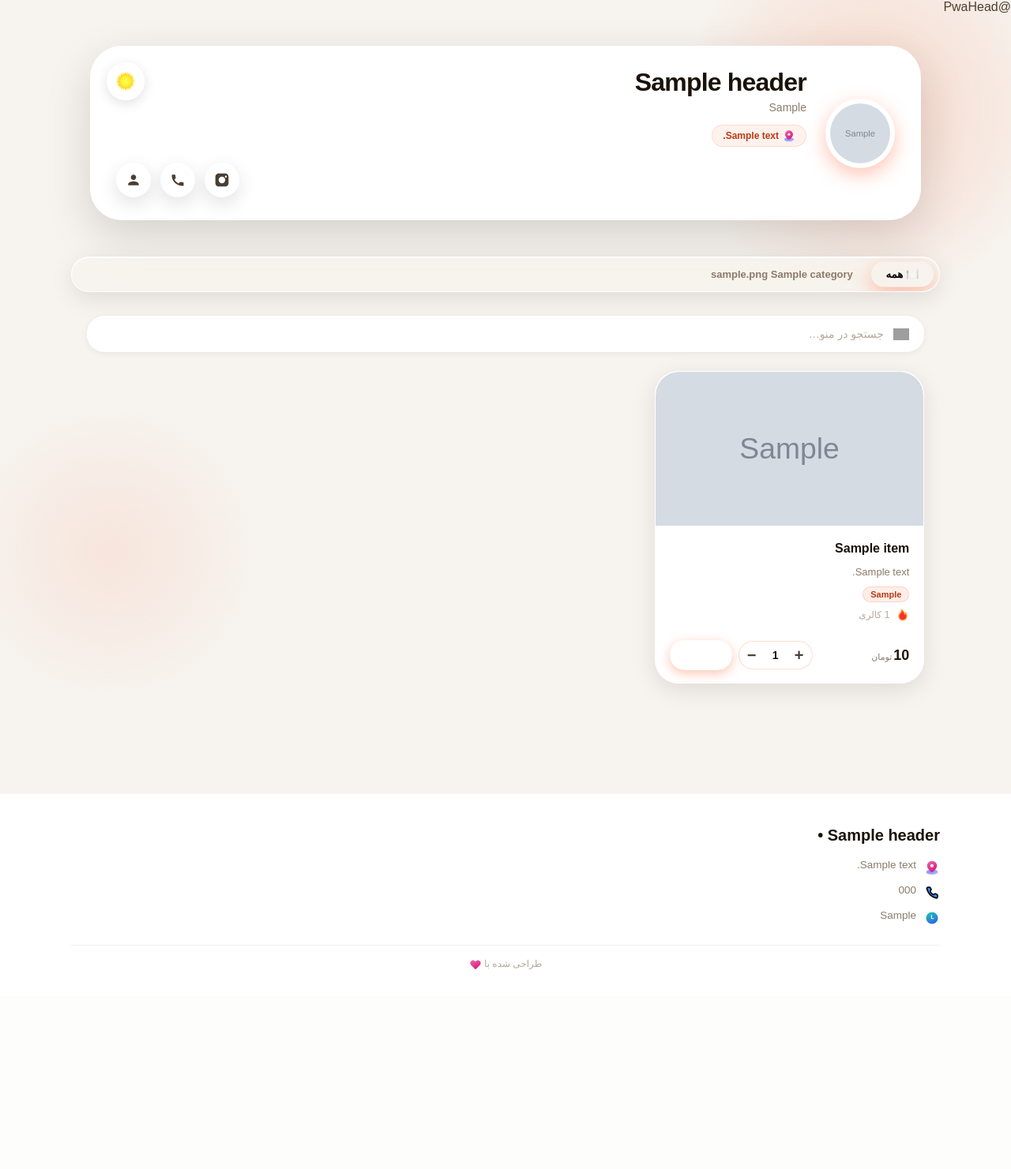
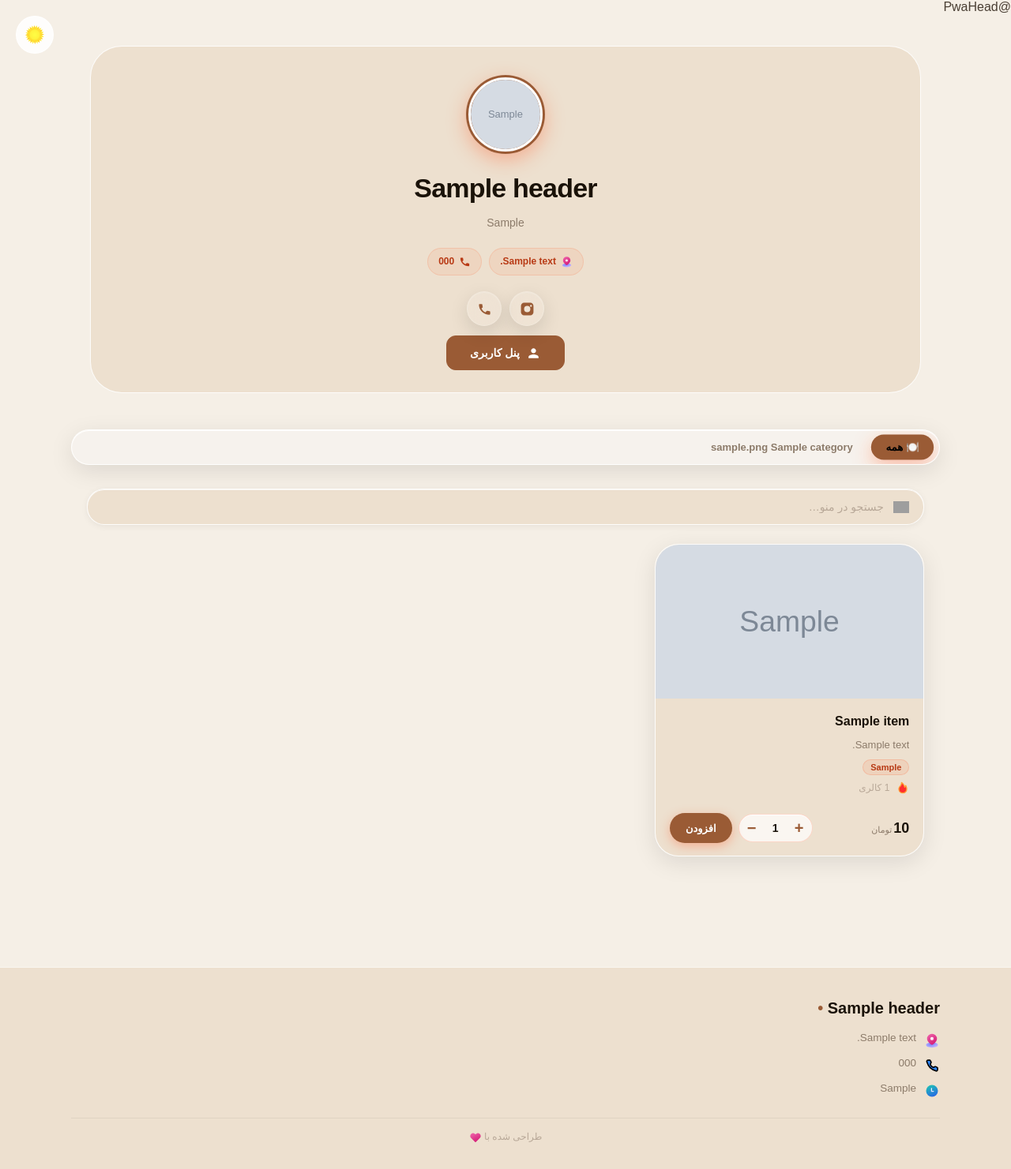
Before and after one commit to pouyaroid/digital, a Laravel app: page / in a window 1280 px wide. Shown: the whole page at 79% size. Before the commit the page ends 1228 px from the top, so only its background shows below. Run offline with Laravel 12, Linux system fonts and the light colour scheme; a user stored in the database is signed in; data comes from the database, SQL or seed files in the repository; tables that the repository leaves empty hold one stand-in row (values such as "Sample post"); grey boxes marked "Sample" are stand-in pictures; some libraries are stand-ins or nearby versions; grey boxes are pictures that could not be loaded.

Commit message:
edit ui v1

```diff
--- a/resources/views/dynamic-style.blade.php
+++ b/resources/views/dynamic-style.blade.php
@@ -4,15 +4,15 @@
    THEME VARIABLES — Light (default)
    ═══════════════════════════════════════════ */
 :root {
-    --brand: {{ setting('brand_color', '##2222ff') }};
+    --brand: {{ setting('brand_color', '#9A5B35') }};
     --brand-soft:    rgba(255,87,34,0.12);
     --brand-glow:    rgba(255,87,34,0.25);
     --accent:        #FF8A65;
 
-    --bg: {{ setting('bg', '#F7F3EE') }};
-    --bg2: {{ setting('bg', '#F7F3EE') }};
-    --surface: {{ setting('surface_color', '#FFFFFF') }};
-    --surface-hover: {{ setting('surface_hover', 'rgba(255,255,255,0.88)') }};
+    --bg: {{ setting('bg', '#F5EFE6') }};
+    --bg2: {{ setting('bg', '#AAA3AA') }};
+    --surface: {{ setting('surface_color', '#EDE0CF') }};
+    --surface-hover: {{ setting('surface_hover', '##AAA3AA') }};
     --surface-solid: #FFFFFF;
     --glass-border: {{ setting('glass_border', 'rgba(255,255,255,0.9)') }};
     --glass-border2: {{ setting('glass_border2', 'rgba(0,0,0,0.06)') }};
@@ -143,9 +143,9 @@ body {
     border-radius: 50%;
     border: 1px solid var(--toggle-border);
     background: var(--toggle-bg);
-    backdrop-filter: blur(20px) saturate(1.8);
-    -webkit-backdrop-filter: blur(20px) saturate(1.8);
-    box-shadow: var(--toggle-shadow);
+    {{-- backdrop-filter: blur(20px) saturate(1.8);
+    -webkit-backdrop-filter: blur(20px) saturate(1.8); --}}
+    {{-- box-shadow: var(--toggle-shadow); --}}
     cursor: pointer;
     display: flex;
     align-items: center;
@@ -195,7 +195,7 @@ body::before {
     position: fixed;
     top: -120px; right: -80px;
     width: 520px; height: 520px;
-    background: radial-gradient(circle, rgba(255,87,34,0.18) 0%, transparent 65%);
+    {{-- background: radial-gradient(circle, rgba(255,87,34,0.18) 0%, transparent 65%); --}}
     border-radius: 50%;
     pointer-events: none;
     z-index: 0;
@@ -205,7 +205,7 @@ body::after {
     position: fixed;
     bottom: -100px; left: -60px;
     width: 400px; height: 400px;
-    background: radial-gradient(circle, rgba(255,138,101,0.13) 0%, transparent 65%);
+    {{-- background: radial-gradient(circle, rgba(255,138,101,0.13) 0%, transparent 65%); --}}
     border-radius: 50%;
     pointer-events: none;
     z-index: 0;
@@ -219,6 +219,11 @@ body::after {
 }
 
 /* ══════════════ HERO ══════════════ */
+
+/* ============================
+   HERO HEADER
+============================ */
+
 .hero {
     position: relative;
     z-index: 1;
@@ -227,49 +232,62 @@ body::after {
     margin: 0 auto;
 }
 
+/* Main Container */
 .hero-glass {
     position: relative;
     background: var(--surface);
-    backdrop-filter: blur(24px) saturate(1.6);
-    -webkit-backdrop-filter: blur(24px) saturate(1.6);
+    {{-- backdrop-filter: blur(24px) saturate(1.6); --}}
+    {{-- -webkit-backdrop-filter: blur(24px) saturate(1.6); --}}
     border: 1px solid var(--glass-border);
     border-radius: var(--r-2xl);
-    box-shadow: var(--shadow-lg), inset 0 1px 0 rgba(255,255,255,0.8);
-    padding: 28px 32px;
+    {{-- box-shadow: var(--shadow-lg), inset 0 1px 0 rgba(255,255,255,0.8); --}}
+
     display: flex;
+    flex-direction: column;
     align-items: center;
-    gap: 24px;
+    text-align: center;
+
+    padding: 36px 28px 28px;
+    gap: 0;
 }
 
 [data-theme="dark"] .hero-glass {
     box-shadow: var(--shadow-lg), inset 0 1px 0 rgba(255,255,255,0.04);
 }
 
+/* ============================
+   LOGO
+============================ */
+
 .hero-logo-ring {
     flex-shrink: 0;
-    width: 88px; height: 88px;
+    width: 100px;
+    height: 100px;
     border-radius: 50%;
     background: var(--brand);
     padding: 3px;
     box-shadow: var(--shadow-brand);
+    margin: 0 auto 18px;
 }
 
 .hero-logo-ring img {
-    width: 100%; height: 100%;
+    width: 100%;
+    height: 100%;
     border-radius: 50%;
     object-fit: cover;
     border: 3px solid #fff;
 }
 
 .hero-logo-placeholder {
-    width: 100%; height: 100%;
+    width: 100%;
+    height: 100%;
     border-radius: 50%;
-    background: linear-gradient(135deg, #FFF3E0, #FFE0B2);
+    {{-- background: linear-gradient(135deg, #FFF3E0, #FFE0B2); --}}
     border: 3px solid #fff;
     display: flex;
     align-items: center;
     justify-content: center;
-    font-size: 34px;
+    font-size: 38px;
 }
 
 [data-theme="dark"] .hero-logo-placeholder {
@@ -277,40 +295,73 @@ body::after {
     border-color: rgba(255,255,255,0.15);
 }
 
-.hero-info { flex: 1; }
+/* ============================
+   BRAND INFORMATION
+============================ */
+
+.hero-info {
+    width: 100%;
+    min-width: 0;
+    display: flex;
+    flex-direction: column;
+    align-items: center;
+}
 
 .hero-name {
-    font-size: clamp(24px, 5vw, 32px);
+    font-size: clamp(24px, 5vw, 34px);
     font-weight: 900;
     color: var(--text-h);
     letter-spacing: -0.8px;
-    line-height: 1.1;
+    line-height: 1.5;
+    margin: 0;
+    text-align: center;
 }
 
 .hero-tagline {
     font-size: 14px;
     color: var(--text-m);
-    margin-top: 6px;
+    margin: 5px 0 0;
     font-weight: 400;
+    line-height: 1.9;
+    text-align: center;
 }
+
+/* ============================
+   ADDRESS & CONTACT
+============================ */
 
 .hero-pills {
     display: flex;
     flex-wrap: wrap;
-    gap: 8px;
-    margin-top: 14px;
+    justify-content: center;
+    align-items: center;
+    gap: 9px;
+    margin-top: 18px;
+    max-width: 100%;
 }
 
 .hero-pill {
     display: inline-flex;
     align-items: center;
-    gap: 5px;
-    padding: 5px 13px;
+    justify-content: center;
+    gap: 6px;
+    padding: 6px 13px;
     border-radius: 50px;
     font-size: 12px;
     font-weight: 600;
+    line-height: 1.8;
+    text-decoration: none;
+    max-width: 100%;
+    overflow-wrap: anywhere;
 }
 
+.hero-pill-icon {
+    width: 15px;
+    height: 15px;
+    flex-shrink: 0;
+}
+
+/* Open Status */
 .pill-open {
     background: var(--green-soft);
     color: #15803D;
@@ -319,16 +370,23 @@ body::after {
 
 .pill-open::before {
     content: '';
-    width: 6px; height: 6px;
+    width: 6px;
+    height: 6px;
     border-radius: 50%;
     background: var(--green);
     animation: blink 2s infinite;
 }
 
 @keyframes blink {
-    0%,100%{ opacity:1; } 50%{ opacity:0.3; }
+    0%, 100% {
+        opacity: 1;
+    }
+    50% {
+        opacity: 0.3;
+    }
 }
 
+/* Address & Phone */
 .pill-info {
     background: rgba(255,87,34,0.08);
     color: #B83A15;
@@ -340,6 +398,163 @@ body::after {
     color: #FF8A65;
     border-color: rgba(255,87,34,0.25);
 }
+
+/* ============================
+   SOCIAL & USER ACTIONS
+============================ */
+
+.hero-actions {
+    display: flex;
+    flex-direction: column;
+    align-items: center;
+    gap: 10px;
+    margin-top: 20px;
+}
+
+.hero-social-actions {
+    display: flex;
+    align-items: center;
+    justify-content: center;
+    gap: 10px;
+}
+
+.hero-icon-btn {
+    width: 38px;
+    height: 38px;
+    display: inline-flex;
+    align-items: center;
+    justify-content: center;
+    border-radius: 50%;
+    color: var(--text-h);
+    background: var(--surface);
+    border: 1px solid var(--glass-border);
+    text-decoration: none;
+    transition: all 0.2s ease;
+}
+
+.hero-icon-btn:hover {
+    color: #fff;
+    background: var(--brand);
+    border-color: var(--brand);
+    transform: translateY(-2px);
+}
+
+.hero-account-btn {
+    min-width: 150px;
+    min-height: 44px;
+    padding: 0 22px;
+    display: inline-flex;
+    align-items: center;
+    justify-content: center;
+    gap: 8px;
+    border-radius: 12px;
+    color: #fff;
+    background: var(--brand);
+    border: 1px solid var(--brand);
+    text-decoration: none;
+    font-size: 14px;
+    font-weight: 600;
+    transition: all 0.2s ease;
+}
+
+.hero-account-btn:hover {
+    color: #fff;
+    filter: brightness(0.95);
+    transform: translateY(-2px);
+}
+
+.hero-icon-btn svg {
+    display: block;
+}
+
+/* ============================
+   THEME TOGGLE
+============================ */
+
+.theme-toggle {
+    position: absolute;
+    top: 18px;
+    left: 18px;
+    z-index: 5;
+}
+
+/* ============================
+   MOBILE RESPONSIVE
+============================ */
+
+@media (max-width: 600px) {
+
+    .hero {
+        padding: 22px 14px 24px;
+    }
+
+    .hero-glass {
+        padding: 34px 16px 24px;
+        border-radius: var(--r-2xl);
+    }
+
+    .hero-logo-ring {
+        width: 86px;
+        height: 86px;
+        margin-bottom: 14px;
+    }
+
+    .hero-logo-placeholder {
+        font-size: 32px;
+    }
+
+    .hero-name {
+        font-size: 26px;
+        letter-spacing: -0.5px;
+    }
+
+    .hero-tagline {
+        font-size: 12px;
+        margin-top: 4px;
+    }
+
+    .hero-pills {
+        margin-top: 15px;
+        gap: 8px;
+    }
+
+    .hero-pill {
+        font-size: 11px;
+        padding: 5px 10px;
+    }
+
+    .hero-actions {
+        display: flex;
+        justify-content: center;
+        align-items: center;
+        flex-wrap: wrap;
+        gap: 12px;
+        margin-top: 22px;
+    }
+
+
+    .hero-account-btn {
+        display: inline-flex;
+        align-items: center;
+        justify-content: center;
+        gap: 8px;
+        padding: 10px 19px;
+        border-radius: 50px;
+        background: var(--brand);
+        color: #fff;
+        text-decoration: none;
+        font-size: 13px;
+        font-weight: 700;
+        border: 1px solid var(--brand);
+        transition: all .2s ease;
+    }
+
+    .theme-toggle {
+        top: 12px;
+        left: 12px;
+    }
+}
+
 
 /* ══════════════ STICKY NAV ══════════════ */
 .cat-nav {
@@ -353,8 +568,8 @@ body::after {
     max-width: 1100px;
     margin: 0 auto;
     background: rgba(247,243,238,0.82);
-    backdrop-filter: blur(20px) saturate(1.8);
-    -webkit-backdrop-filter: blur(20px) saturate(1.8);
+    {{-- backdrop-filter: blur(20px) saturate(1.8); --}}
+    {{-- -webkit-backdrop-filter: blur(20px) saturate(1.8); --}}
     border: 1px solid rgba(255,255,255,0.85);
     border-radius: var(--r-xl);
     box-shadow: var(--shadow-md), inset 0 1px 0 rgba(255,255,255,0.9);
@@ -377,7 +592,7 @@ body::after {
 .nav-btn {
     flex-shrink: 0;
     padding: 8px 18px;
-    border-radius: 50px;
+    border-radius: 20px;
     border: none;
     background: transparent;
     color: var(--text-m);
@@ -390,7 +605,7 @@ body::after {
 }
 
 .nav-btn:hover {
-    background: rgba(255,87,34,0.08);
+    background:var(--bg2);
     color: var(--brand);
 }
 
@@ -521,7 +736,7 @@ body::after {
 
 .card-img-placeholder {
     width: 100%; height: 100%;
-    background: linear-gradient(135deg, #F5EFE6, #EDE0D0);
+    {{-- background: linear-gradient(135deg, #F5EFE6, #EDE0D0); --}}
     display: flex;
     align-items: center;
     justify-content: center;
@@ -875,8 +1090,8 @@ footer {
     position: relative;
     z-index: 1;
     background: var(--surface);
-    backdrop-filter: blur(16px);
-    -webkit-backdrop-filter: blur(16px);
+    {{-- backdrop-filter: blur(16px); --}}
+    {{-- -webkit-backdrop-filter: blur(16px); --}}
     border-top: 1px solid rgba(255,255,255,0.7);
     padding: 40px 24px 32px;
 }
--- a/resources/views/index.blade.php
+++ b/resources/views/index.blade.php
@@ -21,71 +21,117 @@
     @endphp
 
     {{-- ═══════ HERO ═══════ --}}
+
 <header class="hero">
     <div class="hero-glass">
 
-            {{-- دکمه تغییر تم — داخل hero برای موبایل / fixed برای دسکتاپ --}}
+        {{-- تغییر تم --}}
         <button id="themeToggle" class="theme-toggle" aria-label="تغییر حالت روز/شب">
-
             <span class="theme-icon sun">
                 <img src="{{ asset('images/icons/sun.svg') }}" alt="حالت روز">
             </span>
-
             <span class="theme-icon moon">
                 <img src="{{ asset('images/icons/moon.svg') }}" alt="حالت شب">
             </span>
-
         </button>
 
+        {{-- لوگو --}}
         <div class="hero-logo-ring">
             @if(!empty($header->logo))
                 <img src="{{ asset('storage/' . $header->logo) }}" alt="لوگو">
             @else
-                    <div class="hero-logo-placeholder">{{ $header->coffee_emoji ?? '☕' }}</div>
+                <div class="hero-logo-placeholder">
+                    {{ $header->coffee_emoji ?? '☕' }}
+                </div>
             @endif
         </div>
 
+        {{-- اطلاعات برند --}}
         <div class="hero-info">
-                <h1 class="hero-name">{{ $header->cafe_name ?? 'کافه بدون نام' }}</h1>
-                <p class="hero-tagline">{{ $header->cafe_tagline ?? 'توضیحی ثبت نشده است' }}</p>
 
+            <h1 class="hero-name">
+                {{ $header->cafe_name ?? 'کافه بدون نام' }}
+            </h1>
+
+            <p class="hero-tagline">
+                {{ $header->cafe_tagline ?? 'توضیحی ثبت نشده است' }}
+            </p>
+
+            {{-- اطلاعات تماس --}}
             <div class="hero-pills">
+
                 <span class="hero-pill pill-info">
-                        <img src="{{ asset('images/icons/location.svg') }}" alt="لوکیشن" class="hero-pill-icon">
+                    <img src="{{ asset('images/icons/location.svg') }}"
+                         alt=""
+                         class="hero-pill-icon">
                     {{ $contact->address ?? 'آدرس ثبت نشده' }}
                 </span>
+
+                @if(!empty($contact->phone))
+                    <a href="tel:{{ $contact->phone }}" class="hero-pill pill-info">
+                        <svg viewBox="0 0 24 24" width="15" height="15" fill="currentColor">
+                            <path d="M6.62 10.79a15.05 15.05 0 006.59 6.59l2.2-2.2a1 1 0 011.01-.24c1.12.37 2.33.57 3.58.57a1 1 0 011 1V20a1 1 0 01-1 1C10.3 21 3 13.7 3 5a1 1 0 011-1h3.5a1 1 0 011 1c0 1.25.2 2.46.57 3.58a1 1 0 01-.25 1.01l-2.2 2.2z"/>
+                        </svg>
+                        {{ $contact->phone }}
+                    </a>
+                @endif
+
             </div>
 
+            {{-- دکمه‌های ارتباطی --}}
             <div class="hero-actions">
+
+                <div class="hero-social-actions">
+
                     @if(!empty($contact->instagram_url))
-                        <a href="{{ $contact->instagram_url }}" target="_blank" class="hero-icon-btn" aria-label="Instagram">
-                            <svg viewBox="0 0 24 24" width="20" height="20">
+                        <a href="{{ $contact->instagram_url }}"
+                           target="_blank"
+                           rel="noopener noreferrer"
+                           class="hero-icon-btn"
+                           aria-label="اینستاگرام"
+                           title="اینستاگرام">
+                            <svg viewBox="0 0 24 24" width="19" height="19">
                                 <path fill="currentColor" d="M7 2C4.24 2 2 4.24 2 7v10c0 2.76 2.24 5 5 5h10c2.76 0 5-2.24 5-5V7c0-2.76-2.24-5-5-5H7zm5 5a5 5 0 110 10 5 5 0 010-10zm6-1.5a1.5 1.5 0 110 3 1.5 1.5 0 010-3z"/>
                             </svg>
                         </a>
                     @endif
-                    <a href="#contact-footer" class="hero-icon-btn" aria-label="Contact">
-                        <svg viewBox="0 0 24 24" width="20" height="20">
+
+                    <a href="#contact-footer"
+                       class="hero-icon-btn"
+                       aria-label="تماس با ما"
+                       title="تماس با ما">
+                        <svg viewBox="0 0 24 24" width="19" height="19">
                             <path fill="currentColor" d="M6.62 10.79a15.05 15.05 0 006.59 6.59l2.2-2.2a1 1 0 011.01-.24c1.12.37 2.33.57 3.58.57a1 1 0 011 1V20a1 1 0 01-1 1C10.3 21 3 13.7 3 5a1 1 0 011-1h3.5a1 1 0 011 1c0 1.25.2 2.46.57 3.58a1 1 0 01-.25 1.01l-2.2 2.2z"/>
                         </svg>
                     </a>
+
+                </div>
+
                 @if($isCustomerLoggedIn)
-                        <a href="{{ route('profile.index') }}" class="hero-icon-btn" aria-label="پنل کاربری" title="پنل کاربری">
-                            <svg viewBox="0 0 24 24" width="20" height="20">
+                    <a href="{{ route('profile.index') }}"
+                       class="hero-account-btn">
+                        <svg viewBox="0 0 24 24" width="19" height="19">
                             <path fill="currentColor" d="M12 12c2.21 0 4-1.79 4-4s-1.79-4-4-4-4 1.79-4 4 1.79 4 4 4zm0 2c-2.67 0-8 1.34-8 4v2h16v-2c0-2.66-5.33-4-8-4z"/>
                         </svg>
+                        <span>پنل کاربری</span>
                     </a>
                 @else
-                        <a href="{{ route('phone.form') }}" class="hero-icon-btn" aria-label="ورود" title="ورود">
-                            <svg viewBox="0 0 24 24" width="20" height="20">
+                    <a href="{{ route('phone.form') }}"
+                       class="hero-account-btn">
+                        <svg viewBox="0 0 24 24" width="19" height="19">
                             <path fill="currentColor" d="M10.09 15.59L11.5 17l5-5-5-5-1.41 1.41L12.67 11H3v2h9.67l-2.58 2.59zM19 3H5c-1.11 0-2 .89-2 2v4h2V5h14v14H5v-4H3v4c0 1.1.89 2 2 2h14c1.1 0 2-.9 2-2V5c0-1.11-.9-2-2-2z"/>
                         </svg>
+                        <span>ورود</span>
                     </a>
                 @endif
+
+            </div>
+
             </div>
         </div>
     </div>
 </header>
+
 
     {{-- ═══════ CATEGORY NAV ═══════ --}}
     <nav class="cat-nav" id="categoryNav">
```
Also changed, not shown: public/assets/js/menu.js. Lines whose indentation alone changed are shown as unchanged.
